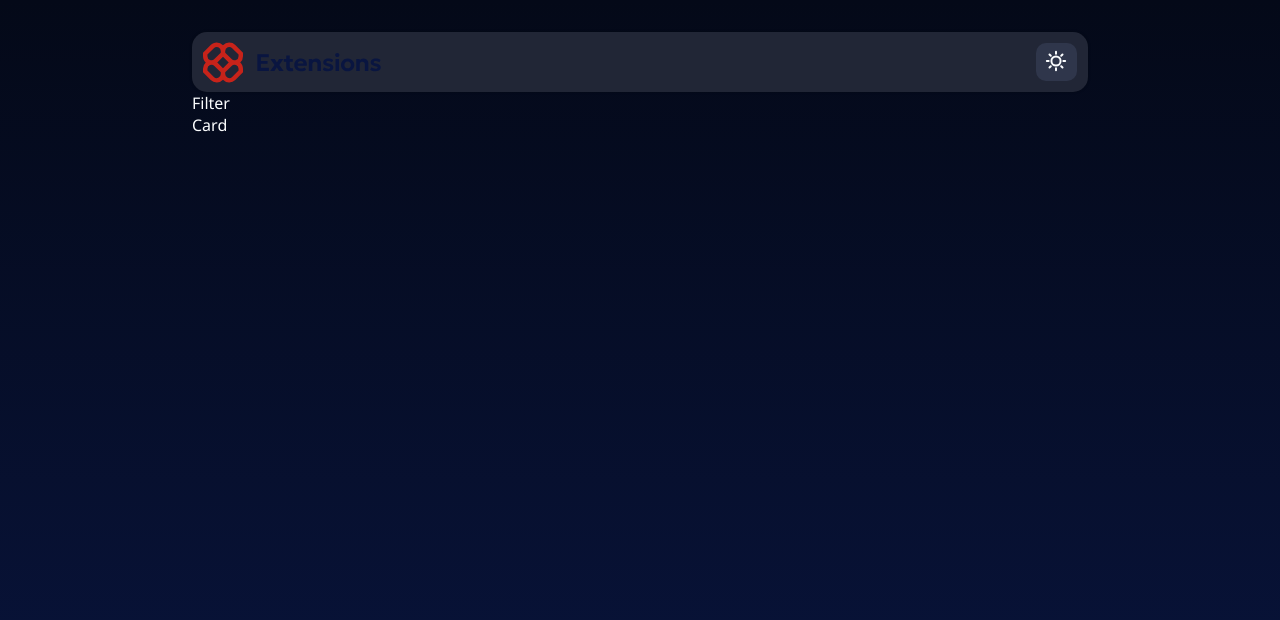
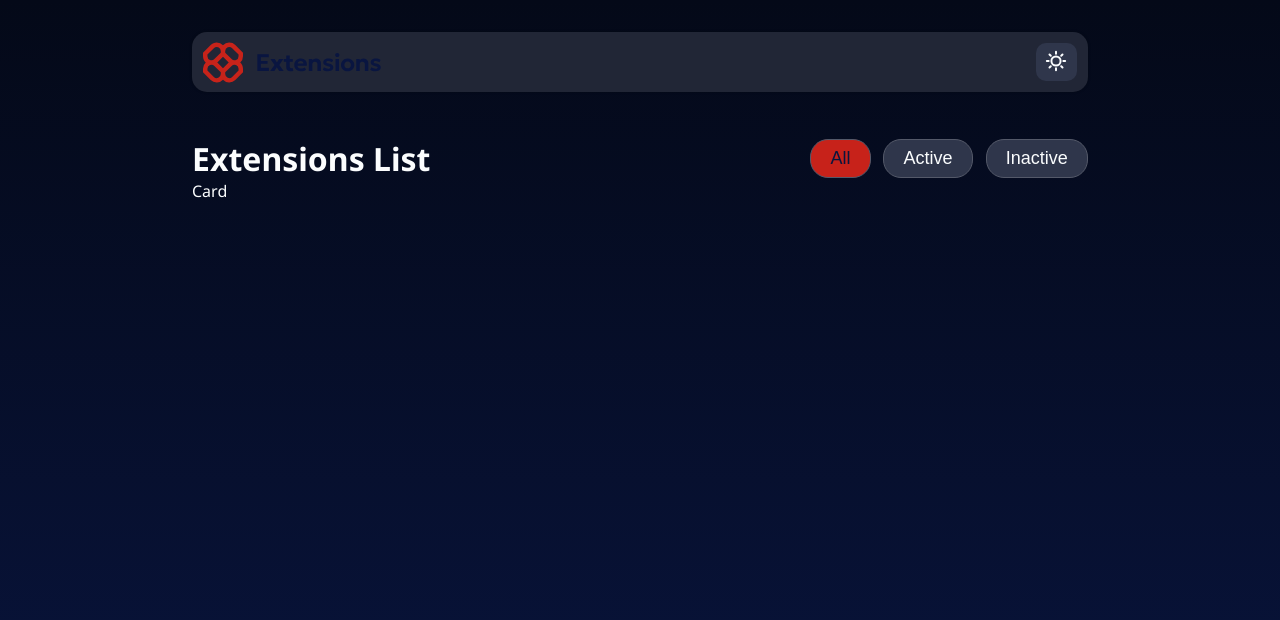
Before and after one commit to rawannmmohamed/browser-extensions, a React (Vite) app: page / in a window 1280 px wide. Shown: the top 620 px of the page. Built offline with nearby package versions, Linux system fonts and the light colour scheme.

Commit message:
`Added Filter component and updated styles and functionality to it`

```diff
--- a/src/App.tsx
+++ b/src/App.tsx
@@ -22,7 +22,7 @@ function App() {
   return (
     <>
       <Header theme={theme} toggleTheme={toggleTheme} />
-      <Filter />
+      <Filter theme={theme}/>
       <Card />
     </>
   );
--- a/src/components/filter/Filter.css
+++ b/src/components/filter/Filter.css
@@ -0,0 +1,47 @@
+.filter {
+  display: flex;
+  justify-content: space-between;
+  align-items: center;
+  margin-top: 45px;
+
+  @media (max-width: 770px) {
+    flex-direction: column;
+  }
+}
+
+.filter-buttons {
+  @media (max-width: 770px) {
+    margin-top: 1rem;
+  }
+}
+
+.filter-button {
+  padding: 0.5rem 1.2rem;
+  border-radius: 18px;
+  margin-left: 0.8rem;
+  border-style: none;
+  font-size: 18px;
+  cursor: pointer;
+  font-weight: var(--font-medium);
+}
+
+.filter-button.light {
+  background-color: var(--Neutral0);
+  color: var(--Neutral900);
+  box-shadow: rgba(0, 0, 0, 0.24) 0px 0px 3px 0px;
+}
+
+.filter-button.light.active {
+  background-color: var(--Red700);
+  color: var(--Neutral0);
+}
+
+.filter-button.dark {
+  background-color: var(--Neutral700);
+  color: var(--Neutral0);
+  border: 0.5px solid var(--Neutral600);
+}
+.filter-button.dark.active {
+  background-color: var(--Red700);
+  color: var(--Neutral900);
+}
--- a/src/components/filter/Filter.tsx
+++ b/src/components/filter/Filter.tsx
@@ -1,9 +1,49 @@
-import React from 'react'
-import './Filter.css'
-const Filter = () => {
+import React, { useState } from "react";
+import "./Filter.css";
+
+const Filter = ({ theme }: { theme: string }) => {
+
+  const [filter, setFilter] = useState("all");
+
+  const handleClick = (e: React.MouseEvent<HTMLButtonElement>) => {
+    const value = (e.target as HTMLButtonElement).value;
+    setFilter(value);
+  };
+
   return (
-    <div>Filter</div>
-  )
-}
+    <div className="filter">
+      <h1>Extensions List</h1>
+      <div className="filter-buttons">
+        <button
+          className={`filter-button ${theme} ${
+            filter === "all" ? "active" : ""
+          }`}
+          value="all"
+          onClick={handleClick}
+        >
+          All
+        </button>
+        <button
+          className={`filter-button ${theme} ${
+            filter === "active" ? "active" : ""
+          }`}
+          value="active"
+          onClick={handleClick}
+        >
+          Active
+        </button>
+        <button
+          className={`filter-button ${theme} ${
+            filter === "inactive" ? "active" : ""
+          }`}
+          value="inactive"
+          onClick={handleClick}
+        >
+          Inactive
+        </button>
+      </div>
+    </div>
+  );
+};
 
-export default Filter
+export default Filter;
```
